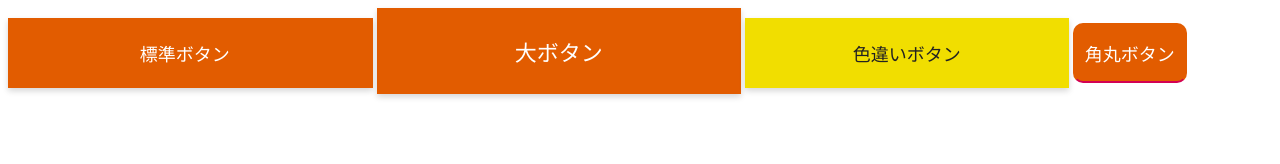
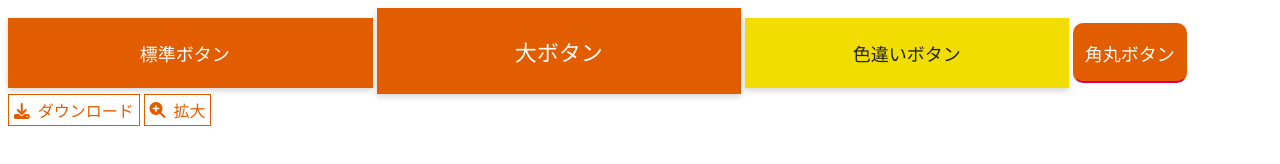
Before and after one commit to yongwoon/ebook-css-design, a plain HTML site: page project/precss/module/button.html in a window 1280 px wide. Drawn offline with Linux system fonts and the light colour scheme.

Commit message:
icon 付き小button

```diff
--- a/project/precss/module/button.html
+++ b/project/precss/module/button.html
@@ -25,6 +25,12 @@
 
     <!-- 3つ以上のスタイルの差異があれば、別の class として分離することを検討 -->
     <a class="el_roundedBtn" href="#">角丸ボタン</a>
+
+    <a class="el_beforeIconBtn el_beforeIconBtn__download" href="#"
+      >ダウンロード</a
+    >
+
+    <a class="el_beforeIconBtn el_beforeIconBtn__zoom" href="#">拡大</a>
 
     <!--[if lt IE 7]>
       <p class="browsehappy">
@@ -131,4 +137,36 @@
     border-color: currentColor;
     color: #e25c00;
   }
+
+  .el_beforeIconBtn {
+    position: relative;
+    display: inline-block;
+    padding: 0.2em 0.3em;
+    border: 1px solid currentColor;
+    color: #e25c00;
+    text-decoration: none;
+    transition: 0.25s;
+  }
+
+  .el_beforeIconBtn:focus,
+  .el_beforeIconBtn:hover {
+    background-color: #e25c00;
+    color: #fff;
+  }
+
+  .el_beforeIconBtn::before {
+    display: inline-block;
+    margin-right: 0.5em;
+    font-family: "Font Awesome 5 Free";
+    font-weight: 900;
+  }
+
+  .el_beforeIconBtn.el_beforeIconBtn__download::before {
+    content: "\f019";
+  }
+
+  .el_beforeIconBtn.el_beforeIconBtn__zoom::before {
+    content: "\f00e";
+    transform: translateY(-6%);
+  }
 </style>
```
Also changed, not shown: project/bem/module/button.html (+38 -0 lines).
